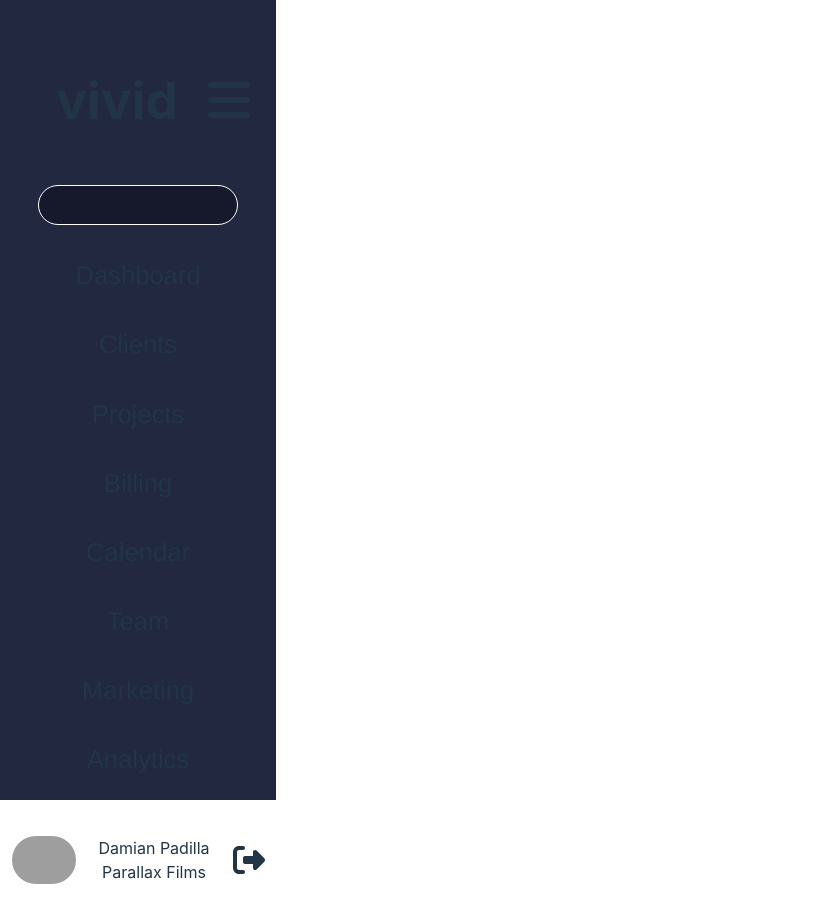
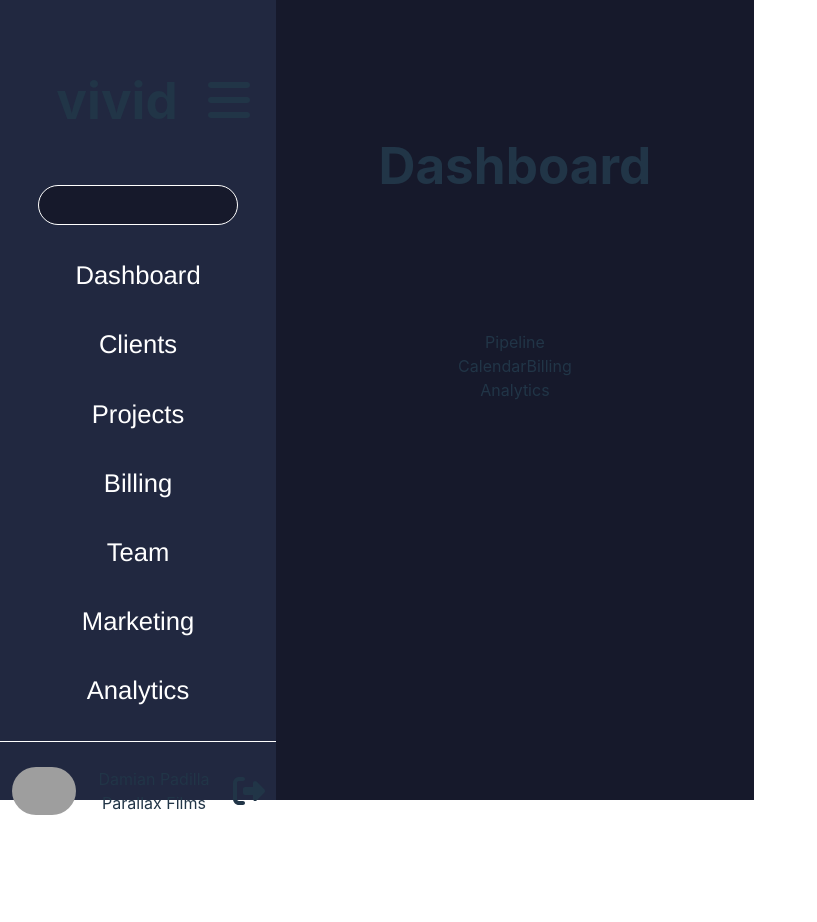
Before and after one commit to Damianpad/vivid, a React (Vite) app in the folder frontend/: page /dashboard in a window 1280 px wide. Shown: the top 922 px of the page, without its empty margins (0-817 px from the left). After the commit the page ends 857 px from the top, so only its background shows below. Built offline with nearby package versions, Linux system fonts and the light colour scheme; grey boxes are pictures that could not be loaded.

Commit message:
feat: created Dashboard and navigation (viv-4)

```diff
--- a/frontend/components/NavBar/NavBar.jsx
+++ b/frontend/components/NavBar/NavBar.jsx
@@ -1,5 +1,5 @@
 import React, { useState } from "react";
-import { NavLink } from "react-router-dom";
+import { Link } from 'react-router-dom';
 import { StyledNav } from "./NavBar.styles";
 import { FontAwesomeIcon } from "@fortawesome/react-fontawesome"
 import { faBars, faRightFromBracket, faGauge, faRectangleList, faClipboardList, faCreditCard, faCalendarDays, faPeopleGroup, faBullhorn, faChartLine} from "@fortawesome/free-solid-svg-icons"
@@ -20,22 +20,26 @@ const NavBar = () => {
         </div>
 
         <div className="searchContainer">
+
+
           {show?<input type="search" />: null}
         </div>
         <div className="itemContainer">
+
           {show? <ul>
-            <li >Dashboard</li>
-            <li>Clients</li>
-            <li>Projects</li>
-            <li>Billing</li>
-            <li>Calendar</li>
-            <li>Team</li>
-            <li>Marketing</li>
-            <li>Analytics</li>
+            <Link to='/dashboard' className="navItem">Dashboard</Link>
+            <Link to='/' className="navItem">Clients</Link>
+            <Link to='/' className="navItem">Projects</Link>
+            <Link to='/' className="navItem">Billing</Link>
+            <Link to='/' className="navItem">Team</Link>
+            <Link to='/' className="navItem">Marketing</Link>
+            <Link to='/' className="navItem">Analytics</Link>
+
           </ul>: null}
           {!show? <ul className="iconContainer">
-            <FontAwesomeIcon icon={faGauge} className="navIcon" title="Dashboard"/>
-            <FontAwesomeIcon icon={faRectangleList} className="navIcon" title="Clients"/>
+            <Link to='/dashboard'><FontAwesomeIcon icon={faGauge} className="navIcon" title="Dashboard"/> </Link>
+            <Link  to='/'><FontAwesomeIcon icon={faRectangleList} className="navIcon" title="Clients"/></Link>
+
             <FontAwesomeIcon icon={faClipboardList} className="navIcon" title="Projects"/>
             <FontAwesomeIcon icon={faCreditCard} className="navIcon" title="Billing"/>
             <FontAwesomeIcon icon={faCalendarDays} className="navIcon" title="Calendar"/>
@@ -43,6 +47,9 @@ const NavBar = () => {
             <FontAwesomeIcon icon={faBullhorn} className="navIcon" title="Marketing"/>
             <FontAwesomeIcon icon={faChartLine} className="navIcon" title="Analytics"/>
           </ul>: null}
+
+
+
         </div>
 
         <div className="profileContainer">
--- a/frontend/components/NavBar/NavBar.styles.js
+++ b/frontend/components/NavBar/NavBar.styles.js
@@ -2,7 +2,6 @@ import styled from 'styled-components'
 
 export const StyledNav = styled.section`
 background: #212840;
-
 height: 100vh;
 margin: 0;
 
@@ -40,14 +39,22 @@ margin: 0;
 }
 & .itemContainer ul {
     padding: 0;
+        display: flex;
+    align-items: center;
+    justify-content: center;
+    flex-direction: column;
+
 }
-& .itemContainer li {
+& .itemContainer .navItem {
     list-style: none;
-    padding: .6em;
+
     font-family: helvetica;
     font-size: 1.6rem;
+    color: white;
+    width: 100%;
+    padding: .6em 0;
 }
-& .itemContainer li:hover{
+& .itemContainer .navItem:hover{
     cursor: pointer;
     background: #16192b;
     color: #73cba9;
@@ -57,6 +64,9 @@ margin: 0;
     font-size: 2.8em;
     padding: .3em;
 
+}
+& .navIcon {
+    color: white;
 }
 & .navIcon: hover{
     cursor: pointer;
--- a/frontend/src/App.css
+++ b/frontend/src/App.css
@@ -1,6 +1,7 @@
 body {
   margin: 0;
   padding: 0;
+
 }
 #root {
   max-width: 1280px;
@@ -44,3 +45,20 @@ body {
 .read-the-docs {
   color: #888;
 }
+
+.App {
+  display: flex;
+  flex-direction: row;
+  flex-wrap: wrap;
+}
+header {
+  display: flex;
+}
+
+.dashboardBody {
+  background: #16192b;
+}
+
+.dashboardTitle {
+  padding: 2em;
+}
--- a/frontend/src/App.jsx
+++ b/frontend/src/App.jsx
@@ -4,15 +4,25 @@ import viteLogo from '/vite.svg'
 import './App.css'
 import NavBar from '../components/NavBar/NavBar'
 
+import {
+  BrowserRouter as Router,
+  Route, Routes
+} from "react-router-dom";
+import Dashboard from './pages/dashboard'
 function App() {
   const [count, setCount] = useState(0)
 
   return (
+    <Router>
     <div className="App">
       <header>
         <NavBar />
       </header>
+      <Routes>
+        <Route path='/dashboard' element={<Dashboard />}></Route>
+      </Routes>
     </div>
+    </Router>
   )
 }
 
--- a/frontend/src/pages/dashboard.jsx
+++ b/frontend/src/pages/dashboard.jsx
@@ -1,12 +1,23 @@
+import '../App.css'
 
 
 
-
-function Dashboard() {
+export default function Dashboard() {
 
     return (
-        <div>
-            <h1>Welcome back!</h1>
+        <div className='dashboardBody'>
+            <h1 className='dashboardTitle'>Dashboard</h1>
+
+            <div>
+                <span>Pipeline</span>
+            </div>
+            <div>
+                <span>Calendar</span>
+                <span>Billing</span>
+            </div>
+            <div>
+                <span>Analytics</span>
+            </div>
         </div>
     )
 }
```
